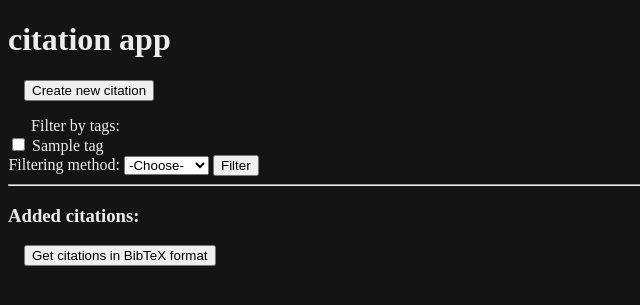
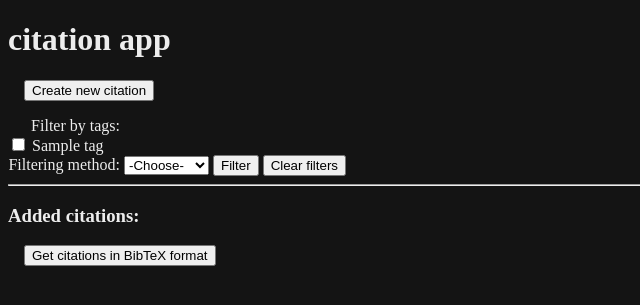
Before and after one commit to matiashei/miniprojekti, a Flask app: template src/templates/index.html in a window 1280 px wide. Shown: the top 305 px of the page, without its empty margins (0-640 px from the left). Run offline with Flask 3, Linux system fonts and the light colour scheme; the template is opened without the code that fills it: most values are stand-ins (such as "Sample title", 1, 10 or a date in 2020).

Commit message:
Add clear filters button

```diff
--- a/src/templates/index.html
+++ b/src/templates/index.html
@@ -27,8 +27,10 @@ citation app
     <select id="filtering_method" name="match_all">
         <option value="">-Choose-</option>
         <option value="false" {% if match_all == false %}selected{% endif %}>Match one</option>
-        <option value="true" {% if match_all == true %}selected{% endif %}>Match all</option>    </select>
+        <option value="true" {% if match_all == true %}selected{% endif %}>Match all</option>
+      </select>
     <button type="submit">Filter</button>
+    <button type="button" onclick="window.location.href='/'">Clear filters</button>
 </form>
 {% endif %}
 
```
